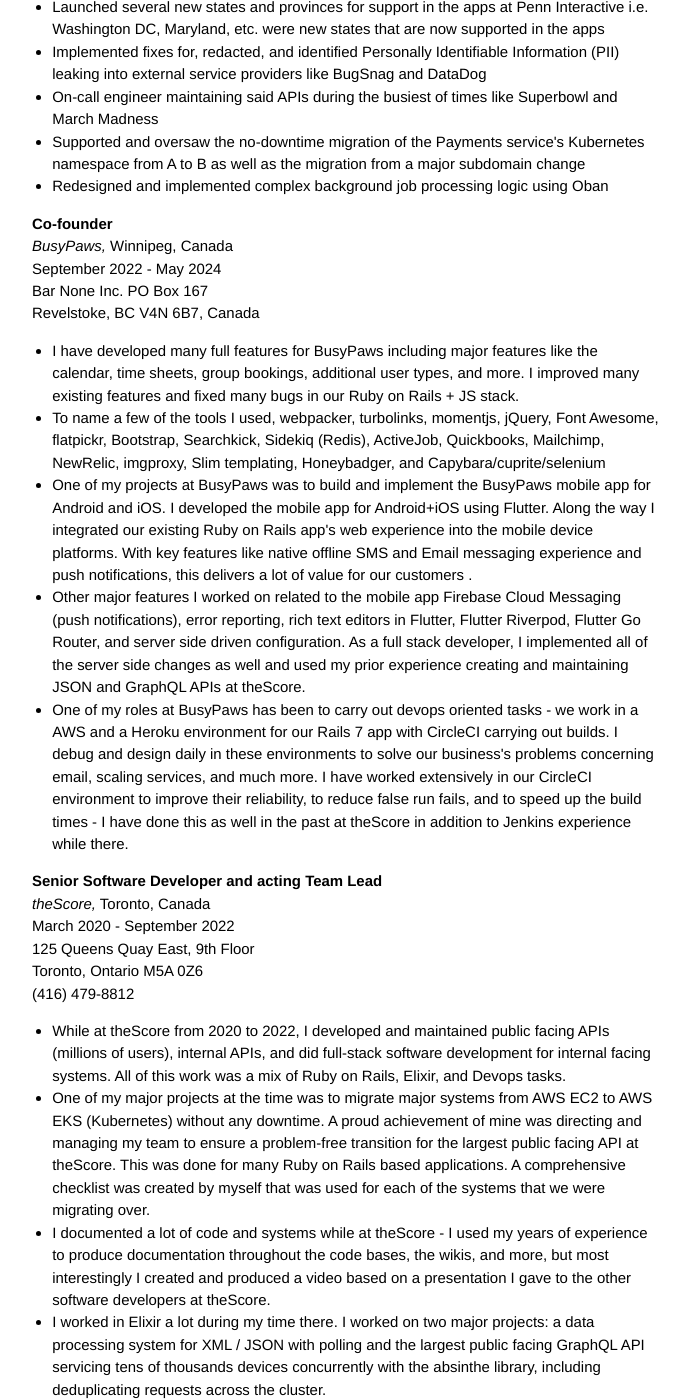
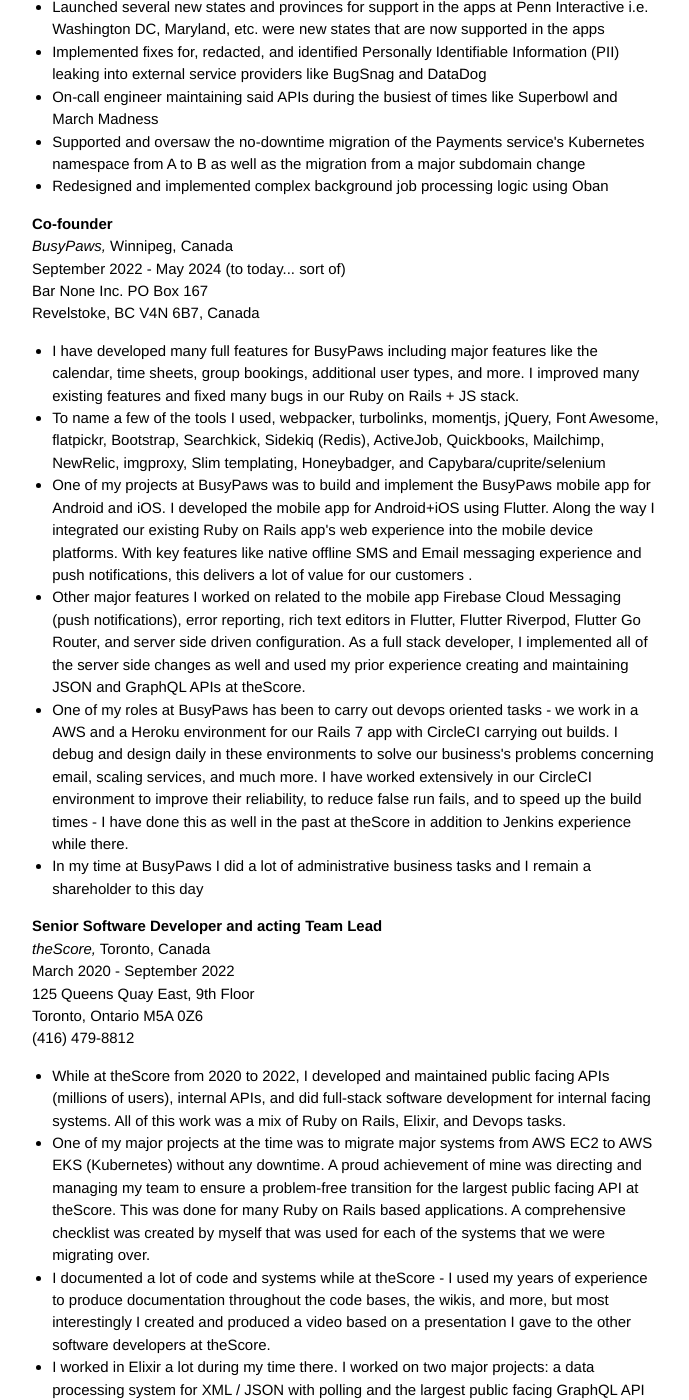
Before and after one commit to Nitrodist/markcampbell.me, a Jekyll site: the page built from resume.markdown, in a window 1280 px wide and 1400 px high, scrolled down 1450 px. Shown: the whole window, without its empty margins (294-983 px from the left). Built offline with Jekyll 4.4.1, drawn with Linux system fonts in a browser that asks for light colours; our own code applies the rules of GitHub Pages for plain Markdown files.

Commit message:
Update resume in the BusyPaws experience section

```diff
--- a/resume.markdown
+++ b/resume.markdown
@@ -72,7 +72,7 @@
 <strong>Co-founder</strong>
 <br>
 <em>BusyPaws,</em> Winnipeg, Canada
-<br>September 2022 - May 2024
+<br>September 2022 - May 2024 (to today... sort of)
 <br>Bar None Inc. PO Box 167
 <br>Revelstoke, BC V4N 6B7, Canada
 </p>
@@ -82,6 +82,7 @@
 - One of my projects at BusyPaws was to build and implement the BusyPaws mobile app for Android and iOS. I developed the mobile app for Android+iOS using Flutter. Along the way I integrated our existing Ruby on Rails app's web experience into the mobile device platforms. With key features like native offline SMS and Email messaging experience and push notifications, this delivers a lot of value for our customers .
 - Other major features I worked on related to the mobile app Firebase Cloud Messaging (push notifications), error reporting, rich text editors in Flutter, Flutter Riverpod, Flutter Go Router, and server side driven configuration. As a full stack developer, I implemented all of the server side changes as well and used my prior experience creating and maintaining JSON and GraphQL APIs at theScore.
 - One of my roles at BusyPaws has been to carry out devops oriented tasks - we work in a AWS and a Heroku environment for our Rails 7 app with CircleCI carrying out builds. I debug and design daily in these environments to solve our business's problems concerning email, scaling services, and much more. I have worked extensively in our CircleCI environment to improve their reliability, to reduce false run fails, and to speed up the build times - I have done this as well in the past at theScore in addition to Jenkins experience while there.
+- In my time at BusyPaws I did a lot of administrative business tasks and I remain a shareholder to this day
 
 <p>
 <strong>Senior Software Developer and acting Team Lead</strong>
```
